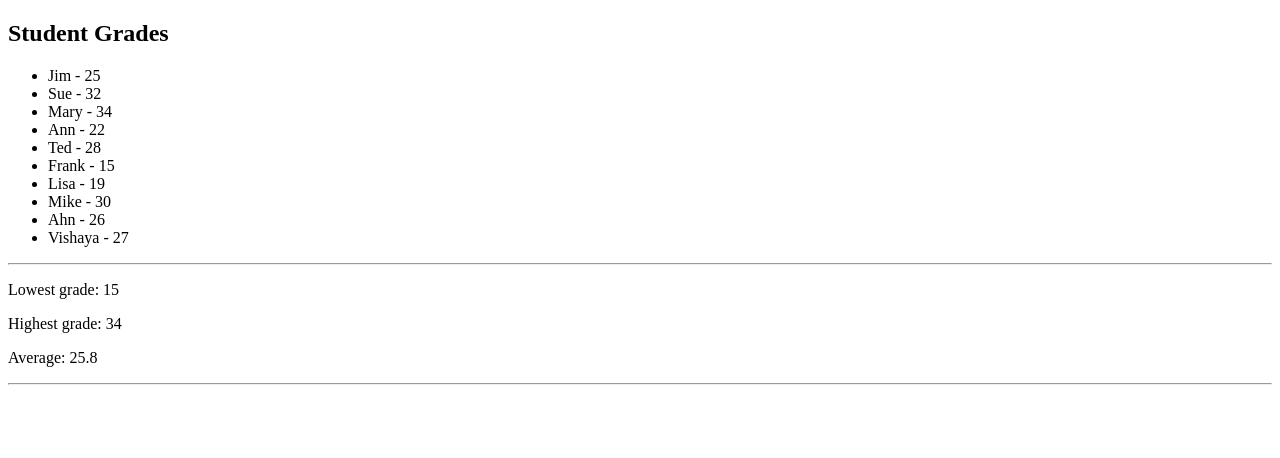
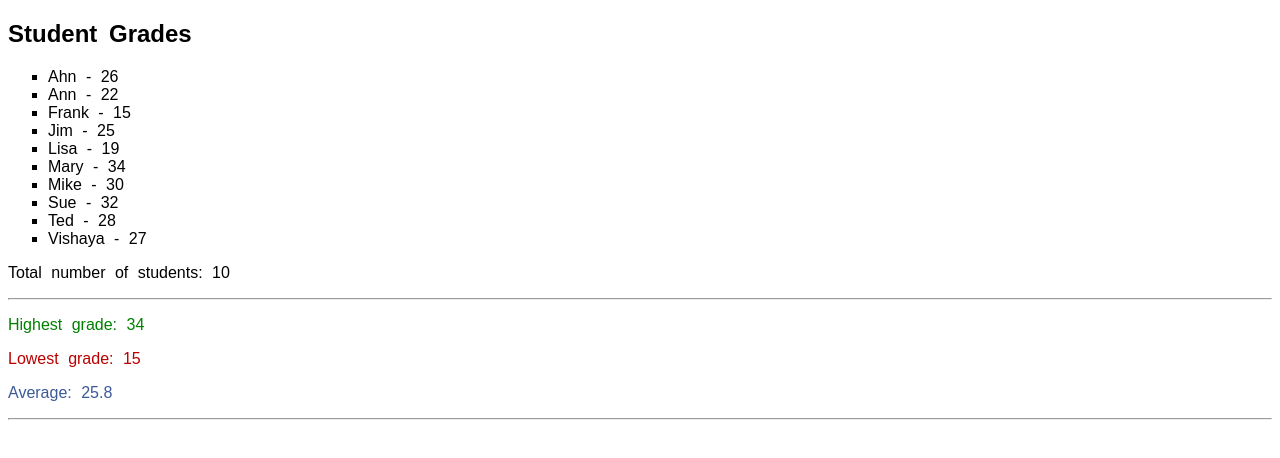
Before and after one commit to Peacegypsy/IT121Repo, a plain HTML site: page week3/index.html in a window 1280 px wide. Drawn offline with Linux system fonts and the light colour scheme.

Commit message:
tweaking style

```diff
--- a/week3/index.html
+++ b/week3/index.html
@@ -4,17 +4,18 @@
     <meta charset="UTF-8">
     <title>Student grades</title>
 </head>
-  <body>
+  <body style=" font-family: 'Quicksand', sans-serif; word-spacing: 5px; ">
     <div class="title-container">
       <div id="title"><h2>Student Grades</h2></div>
     </div>
     <div class="body-container">
       <div>
-        <ul id="studentList"></ul>
+        <ul id="studentList" style="list-style-type: square; " ></ul>
+        <p id="count"></p>
         <hr>
-        <p id="Low"></p>
-        <p id="High"></p>
-        <p id="Avg"></p>
+        <p id="High" style="color: green"></p>
+        <p id="Low" style="color: #bb0000"></p>
+        <p id="Avg" style="color: #3B5998;"></p>
         <script>
           const grades = "jim|25, sue|32, mary|34, ann|22, ted|28, frank|15, lisa|19, mike|30, ahn|26, vishaya|27";
           const studentsAndGrades = grades.split(",");
@@ -36,14 +37,15 @@
 
           function capName(str) {
             return b = str.charAt(0).toUpperCase() + str.slice(1);
-
           }
 
+          s_g.sort((a,b) => {return a.name.localeCompare(b.name);});
           s_g.forEach((s) => {
             const li = document.createElement("li");
-            li.textContent = (`${s.name} - ${s.grade}`);
+            li.textContent = (`${s.name} - ${parseInt(s.grade)}`);
             ul.appendChild(li);
            });
+          document.getElementById("count").textContent = `Total number of students: ${studentsAndGrades.length}`;
 
           function find_min_grade(s_g) {
             let minimum = 100;
```
